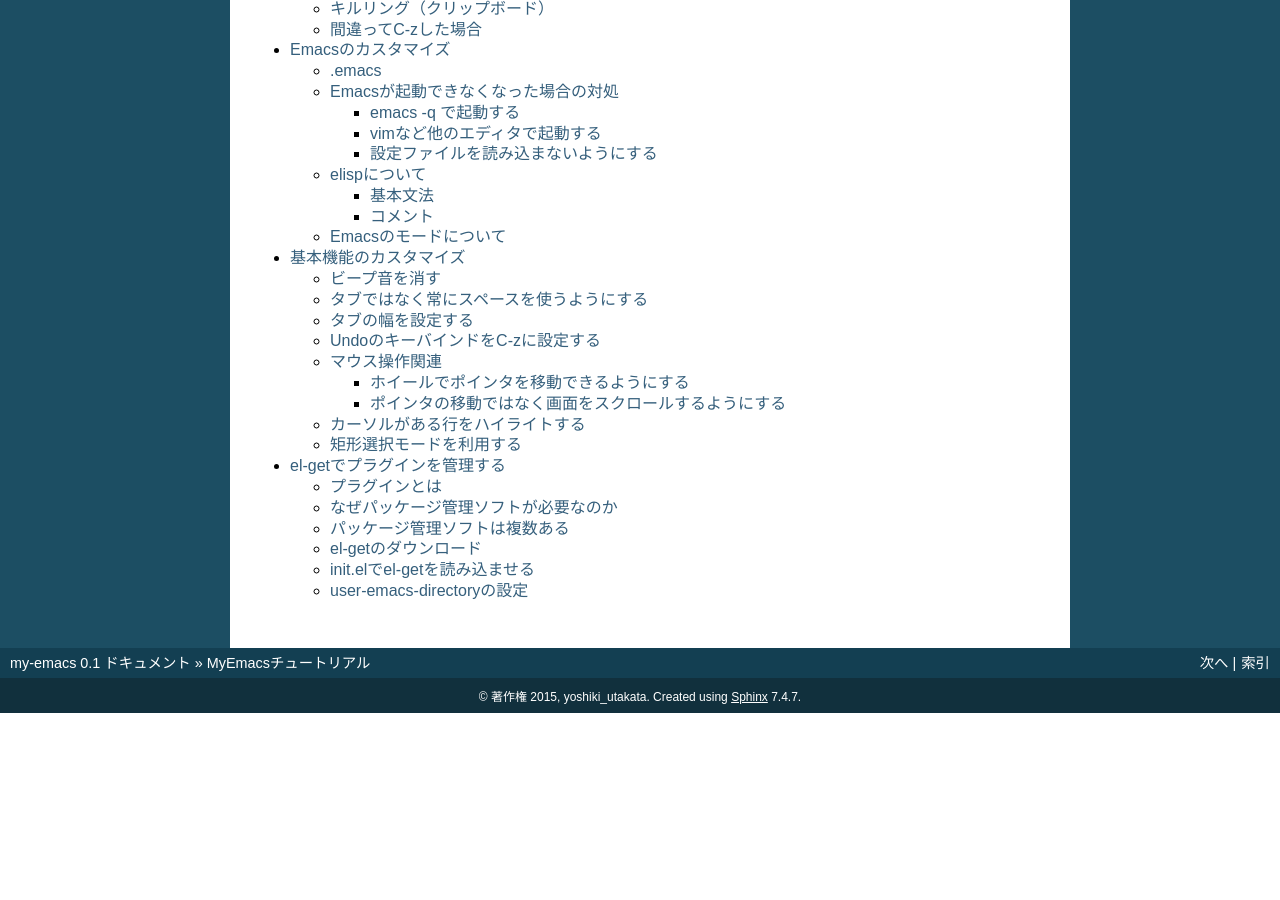
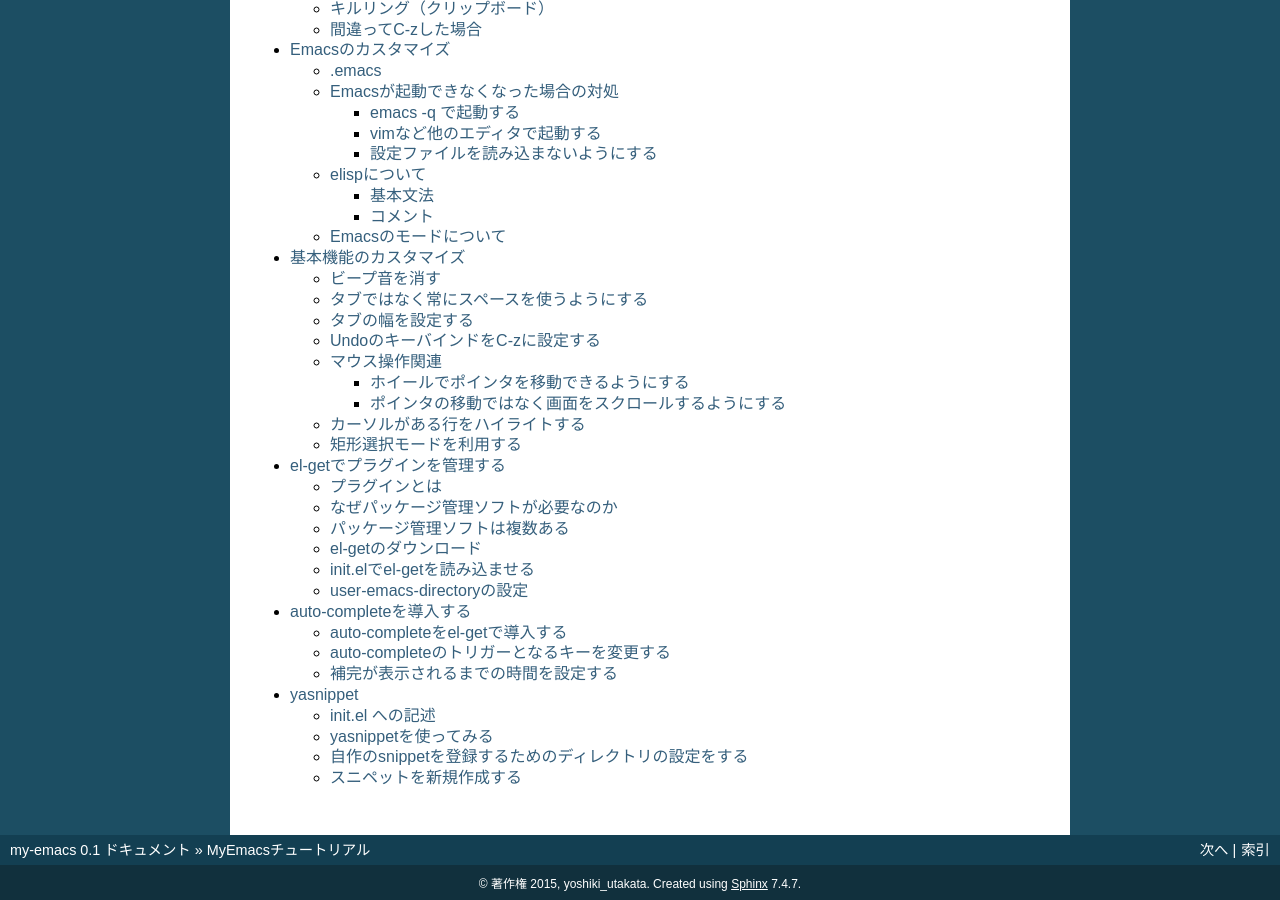
Before and after one commit to yoshikyoto/my-emacs-docs, a Sphinx documentation site: the page built from docs/index.rst, in a window 1280 px wide and 900 px high, scrolled down 961 px. Built offline with Sphinx 7.4.7, drawn with Linux system fonts in a browser that asks for light colours; before the commit the page ends 1674 px from its top, so only the background shows below that; some of the changed lines change nothing that is shown.

Commit message:
yasnippetを追記した

```diff
--- a/docs/index.rst
+++ b/docs/index.rst
@@ -41,3 +41,5 @@ MyEmacsチュートリアル
    customize
    basic-customize
    el-get
+   auto-complete
+   yasnippet
--- /dev/null
+++ b/docs/yasnippet.rst
@@ -0,0 +1,110 @@
+=========
+yasnippet
+=========
+
+今度は、auto-complete並に汎用的なyasnippetを、el-getを使って導入します。
+
+init.el への記述
+================
+
+基本的に以下を記述するだけで、デフォルトのsnippetは使えるようになります。
+
+.. code:: elisp
+
+   (el-get-bundle yasnippet)
+
+記述したらEmacsを再起動させてみましょう。
+
+yasnippetを使ってみる
+=====================
+
+デフォルトのsnippetは、 ``yasnippet/snippets`` ディレクトリにあります。
+試しに ``yasnippet/snippets/js-mode`` 以下を見てみると、 ``log`` という名前のファイルがあり、
+以下のような中身になっています。
+
+.. code:: shell
+
+   $ cat yasnippet/snippets/js-mode/log
+   # -*- mode: snippet -*-
+   #name : console.log
+   # --
+   console.log($0);
+
+これは js-mode で有効なsnippetなので、Emacsでjs-modeを起動させた後に、
+``log`` と入力してTABを押すと、このsnippetが補完されます。
+
+Emacsをjs-modeで起動する一番簡単な方法は、.jsの拡張子がついたファイルを開くことです。
+
+.. code:: shell
+
+   $ emacs test.js
+
+これで、 ``log`` と入力した後にTABをれると、 ``console.log();`` と補完されるハズです。
+
+
+自作のsnippetを登録するためのディレクトリの設定をする
+=====================================================
+
+自分でスニペットを登録したり、どこかからダウンロードしたスニペットとyasnippetに読み込ませるために、
+スニペットを保存するディレクトリを設定します。
+
+.. code:: elisp
+
+   (setq yas-snippet-dirs '((locate-user-emacs-file "snippets")))
+
+一方で、 ``~/.emacs.d/snippets`` ディレクトリを作成しておいてください。
+このsnippetsディレクトリはgit管理下に置いておくとよいでしょう。
+
+スニペットを新規作成する
+========================
+
+試しに先ほど同じのjs-modeでスニペットを新規作成します。
+``M-x yas-new-snippet`` を入力してください。
+
+.. code::
+
+   # -*- mode: snippet; require-final-newline: nil -*-
+   # name:
+   # key:
+   # binding: direct-keybinding
+   # --
+
+
+入力するのは、name, key, そして ``--`` 以下のスニペット本体です。
+
+- nameはわかりやすい名前で良いです。
+- keyにあたるものを入力してtabを押すと、スニペットが展開されることになります。
+
+試しにこのようなスニペットを入力してみました。
+
+.. code::
+
+   # -*- mode: snippet; require-final-newline: nil -*-
+   # name: put
+   # key: put
+   # binding: direct-keybinding
+   # --
+   console.log('${1:debug} ${2:value}: ' + $2);$0
+
+- ``$1``, ``$2`` , ... は、TABを押すごとに数字の順にカーソルが移動し、
+  一番最後に行き着くのが ``$0`` の部分です。
+- ``${1:hoge}`` のような記述をすると、 ``hoge`` はプレースホルダーになります。
+- 当然ながら、同じ数字の場所は、片方入力するともう片方にも同じ値が入ります。
+
+``C-c C-c`` を押すとスニペットを保存します。
+
+1) ``Choose or enter a table (yas guess js-mode):`` と表示されます。
+   これがjs-modeのスニペットならそのままEnter、そうでないならモード名を入力してください。
+2) ``[yas] Looks like a library or new snippet. Save to new file? (y or n)`` と聞かれるので ``y`` を押して保存します。
+3) ``Guessed directory (~/.emacs.d/snippets/js-mode) for table "js-mode" does not exist! Create? (y or n)`` と聞かれます。
+   js-modeのスニペットだから ``snippets/js-mode`` に保存したいが、js-modeディレクトリがないので作ります。よろしいですか？ということです。
+   よろしいので ``y`` と答えます
+4) ファイル名をどうするか聞かれます。デフォルトではnameと同じ値が入っているので、それでよければEnterを押します。
+
+これでsnippetの保存ができました。早速保存したsnippetを使ってみます。
+``yas-new-snippet`` で登録したスニペットは、すぐに使えるようになります。
+``put`` と入力しTABを押してみましょう。
+値を入力してみたり、TABでキーを移動させてみたりしましょう。
+
+``~/.emacs.d/snippets`` 以下が正しく読み込まれていることを確認するために、
+一旦Emacsを終了させてみて、スニペットが働くかどうかを確認しましょう。
```
